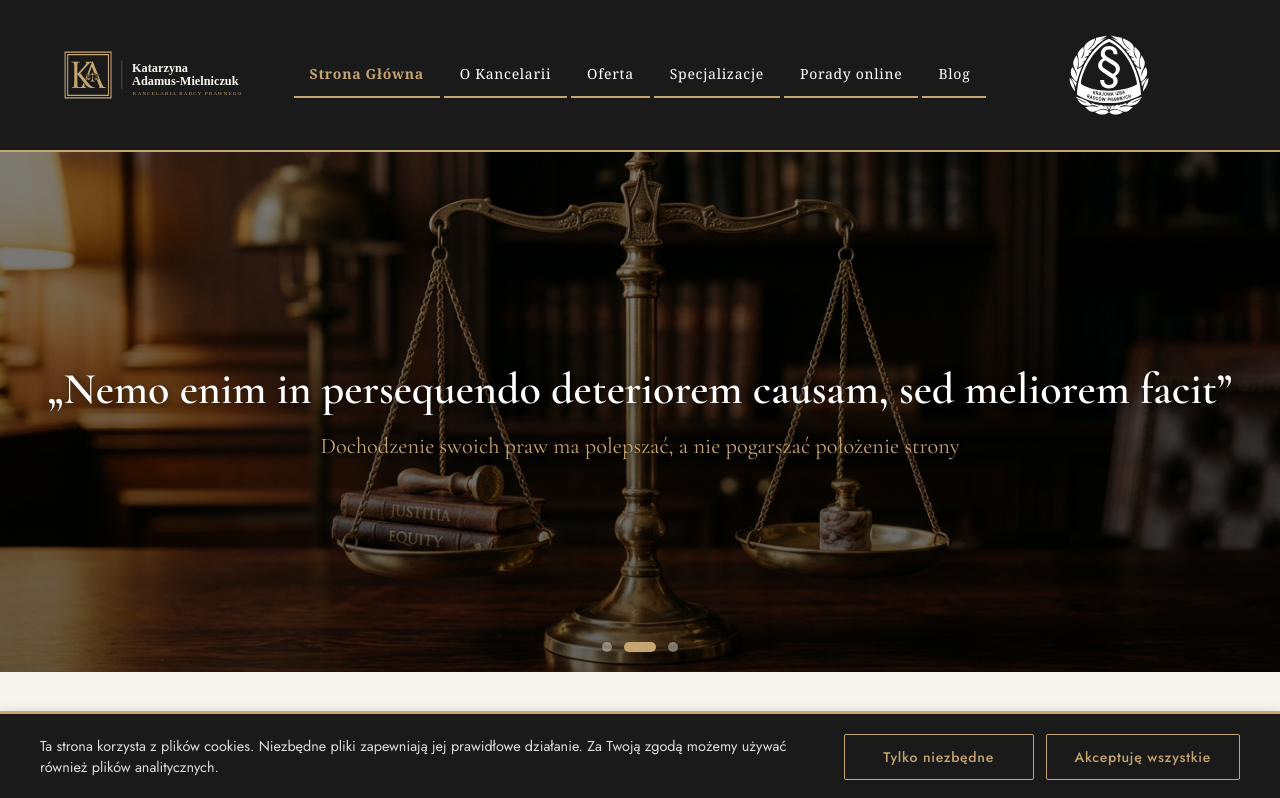
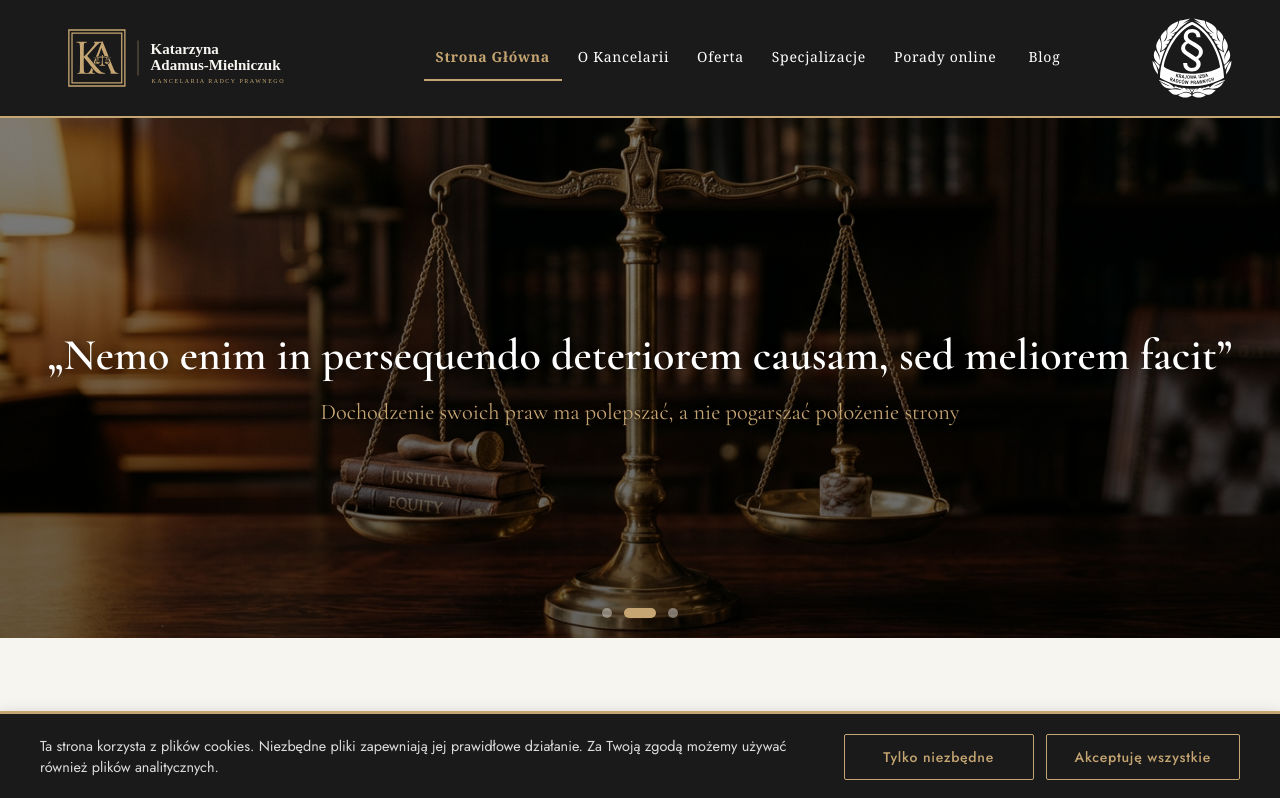
Before and after one commit to NiewiarowskiD/Kancelaria_Adamus, a React (Vite) app: page / in a window 1280 px wide. Shown: the top 798 px of the page. Built offline with nearby package versions, Linux system fonts and the light colour scheme.

Commit message:
fix: navbar

```diff
--- a/src/App.tsx
+++ b/src/App.tsx
@@ -3,7 +3,6 @@ import { ThemeProvider } from '@mui/material/styles';
 import CssBaseline from '@mui/material/CssBaseline';
 import Box from '@mui/material/Box';
 import theme from './theme';
-import Navbar from './components/Navbar';
 import Footer from './components/Footer';
 import Home from './pages/Home';
 import About from './pages/About';
@@ -14,6 +13,7 @@ import Admin from './pages/Admin';
 import type { PageKey } from './lib/supabase';
 import Specializations from './pages/Specializations';
 import CookieBanner from './components/CookieBanner';
+import Navbar from './components/Navbar';
 
 function App() {
   const [page, setPage] = useState<PageKey>('home');
--- a/src/components/Navbar.tsx
+++ b/src/components/Navbar.tsx
@@ -13,8 +13,12 @@ import ListItemText from '@mui/material/ListItemText';
 import Paper from '@mui/material/Paper';
 import MenuItem from '@mui/material/MenuItem';
 import Collapse from '@mui/material/Collapse';
+import Stack from '@mui/material/Stack';
+import Typography from '@mui/material/Typography';
 import ExpandLess from '@mui/icons-material/ExpandLess';
 import ExpandMore from '@mui/icons-material/ExpandMore';
+import PhoneIcon from '@mui/icons-material/Phone';
+import EmailIcon from '@mui/icons-material/Email';
 import type { PageKey } from '../lib/supabase';
 
 interface NavbarProps {
@@ -56,13 +60,14 @@ export default function Navbar({ currentPage, onNavigate }: NavbarProps) {
     onNavigate('specializations');
     setMobileOpen(false);
 
+    // Opóźnienie pozwala zamknąć szufladę mobilną i wyrenderować stronę Specjalizacje
     setTimeout(() => {
       if (window.location.hash === `#${id}`) {
         window.dispatchEvent(new HashChangeEvent('hashchange'));
       } else {
         window.location.hash = id;
       }
-    }, 150);
+    }, 350);
   };
 
   return (
@@ -77,26 +82,60 @@ export default function Navbar({ currentPage, onNavigate }: NavbarProps) {
         }}
       >
         <Toolbar
-  sx={{
-    py: 1,
-    width: '100%',
-    maxWidth: 1400,
-    mx: 'auto',
-    px: { xs: 2, md: 4, lg: 6 },
-  }}>
+          sx={{
+            py: 1,
+            width: '100%',
+            maxWidth: 1980,
+            mx: 'auto',
+            px: { xs: 2, md: 4, lg: 6 },
+            gap: '20px',
+          }}
+        >
+          {/* 1. Logo kancelarii (nie kurczy się – zmienia tylko wysokość zależnie od ekranu) */}
           <Box
-            sx={{ flex: 1, display: 'flex', alignItems: 'center', cursor: 'pointer' }}
+            sx={{ flexShrink: 0, display: 'flex', alignItems: 'center', cursor: 'pointer' }}
             onClick={() => handleNavigate('home')}
           >
             <Box
               component="img"
               src="/logo-proposal-3.svg"
               alt="Kancelaria Radcy Prawnego"
-              sx={{ height: { xs: 92, md: 90, lg: 134 }, width: 'auto', maxWidth: '100%', display: 'block' }}
+              sx={{
+                height: { xs: 92, md: 56, lg: 100, xl: 110 },
+                width: 'auto',
+                display: 'block',
+              }}
             />
           </Box>
 
-          <Box sx={{ display: { xs: 'none', md: 'flex' }, gap: 0.5 }}>
+          {/* 2. Dane kontaktowe (od xl w górę) */}
+          <Box sx={{ display: { xs: 'none', xl: 'flex' }, flexShrink: 0 }}>
+            <Stack spacing={1.5}>
+              <Stack direction="row" spacing={1.5} alignItems="center">
+                <PhoneIcon sx={{ color: 'secondary.main', fontSize: 20 }} />
+                <Typography variant="body2" sx={{ color: 'rgba(255,255,255,0.85)' }}>
+                  +48 600 123 456
+                </Typography>
+              </Stack>
+              <Stack direction="row" spacing={1.5} alignItems="center">
+                <EmailIcon sx={{ color: 'secondary.main', fontSize: 20 }} />
+                <Typography variant="body2" sx={{ color: 'rgba(255,255,255,0.85)' }}>
+                  kancelaria@prawo.pl
+                </Typography>
+              </Stack>
+            </Stack>
+          </Box>
+
+          {/* 3. Nawigacja – zajmuje wolne miejsce i wyśrodkowuje menu */}
+          <Box
+            sx={{
+              display: { xs: 'none', md: 'flex' },
+              flex: 1,
+              flexShrink: 0,
+              justifyContent: 'center',
+              gap: 0.5,
+            }}
+          >
             {navItems.map((item) => (
               <Box
                 key={item.key}
@@ -116,12 +155,14 @@ export default function Navbar({ currentPage, onNavigate }: NavbarProps) {
                   onClick={() => handleNavigate(item.key)}
                   sx={{
                     fontFamily: navFont,
+                    fontSize: { md: '0.8rem', lg: '0.875rem' },
+                    whiteSpace: 'nowrap',
                     color: currentPage === item.key ? 'secondary.main' : 'common.white',
                     fontWeight: currentPage === item.key ? 600 : 400,
-                    borderBottom: currentPage === item.key ? '2px solid' : '2px solid transparent',
-                    borderColor: 'secondary.main',
+                    borderBottom: '2px solid',
+                    borderColor: currentPage === item.key ? 'secondary.main' : 'transparent',
                     borderRadius: 0,
-                    px: 2,
+                    px: { md: 1, lg: 1.5 },
                     height: '100%',
                     '&:hover': {
                       color: 'secondary.main',
@@ -186,12 +227,20 @@ export default function Navbar({ currentPage, onNavigate }: NavbarProps) {
             ))}
           </Box>
 
-          <Box sx={{ flex: 1, display: 'flex', alignItems: 'center', justifyContent: { xs: 'flex-end', md: 'center' }, }}>
+          {/* 4. Logo Izby (od md) + hamburger na telefonie */}
+          <Box
+            sx={{
+              flexShrink: 0,
+              ml: { xs: 'auto', md: 0 },
+              display: 'flex',
+              alignItems: 'center',
+            }}
+          >
             <Box
               component="img"
               src="/logo_KIRP_noback.svg"
               alt="Krajowa Izba Radców Prawnych"
-              sx={{ display: { xs: 'none', md: 'block',  alignItems: 'center', justifyContent: 'center'}, height: 80, width: 'auto', maxWidth: '100%',  alignItems: 'center', }}
+              sx={{ display: { xs: 'none', md: 'block' }, height: { md: 60, lg: 80 }, width: 'auto' }}
             />
             <IconButton
               sx={{ display: { xs: 'flex', md: 'none' }, color: 'secondary.main' }}
```
